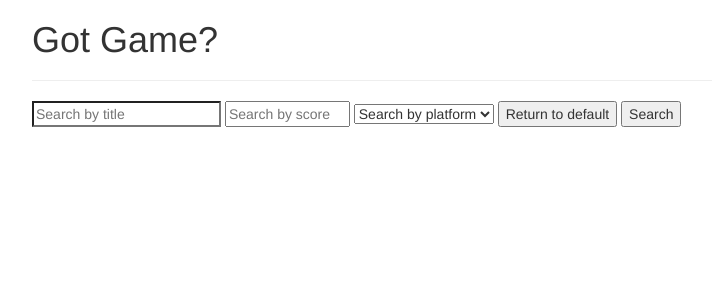
After one commit to tashachin/GotGame, a Flask app: page /advanced-search in a window 1280 px wide. The commit adds this page. Shown: the top 300 px of the page, without its empty margins (38-750 px from the left). Run offline with Flask 2, Linux system fonts and the light colour scheme; some libraries are stand-ins or nearby versions.

Commit message:
Working on handling filters.

```diff
--- /dev/null
+++ b/helper.py
@@ -0,0 +1 @@
+"""Contains computational functions to be used in server."""
--- a/server.py
+++ b/server.py
@@ -36,20 +36,37 @@ def advanced_search():
 # Splitting up search bar leads for debugging
 # May consider merging after testing
 
-def show_basic_results():
-	"""Displays results from homepage search-bar."""
+# def show_basic_results():
+# 	"""Displays results from homepage search-bar."""
 
-	title = request.args.get('title')
+# 	title = request.args.get('title')
 
-	# .ilike ignores case when filtering
-	game = Game.query.filter(Game.title.ilike('%' + title + '%')).first()
+# 	# .ilike ignores case when filtering
+# 	game = Game.query.filter(Game.title.ilike('%' + title + '%')).first()
 
-	return render_template('game_info.html',
-						   game=game)
+# 	return render_template('game_info.html',
+# 						   game=game)
 
 def show_advanced_results():
 	"""Displays results after filters get applied."""
-	pass
+
+	title = request.args.get('title')
+	score = request.args.get('score')
+	platform = request.args.get('platform')
+
+	if title:
+		title_query = Game.query.filter(Game.title.ilike('%' + title + '%')).first()
+
+	if score:
+		score_query = Game.query.filter(Game.critic_score >= score).first()
+
+	if platform:
+		platform_query = Game.query.filter(Game.platform.ilike('%' + platform + '%')).first()
+
+	return render_template('test.html',
+						   title_query=title_query,
+						   score_query=score_query,
+						   platform_query=platform_query)
 
 @app.route('/game/<title>') # Game "profile" page
 def show_game_profile():
--- /dev/null
+++ b/static/style.css
@@ -0,0 +1,3 @@
+#score {
+	width: 125px;
+}
--- /dev/null
+++ b/templates/advanced_search.html
@@ -0,0 +1,26 @@
+{% extends 'base.html' %}
+{% block content %}
+<h1>Got Game?</h1>
+<hr>
+<div>
+<form action='/search-results'>
+	<input id='game-title' name='title' type='search' placeholder='Search by title'>
+	<input id='score' name='score' type='number' min='1' max='10' placeholder='Search by score'>
+	<select id='platform-options' name='platform'>
+	<!-- onchange='showPlatforms()
+		* Use this later when you need to narrow down by style
+		* Display a narrowed-down dropdown depending on which larger
+		category is selected
+		* i.e. If User selects Playstation, display a new dropdown with
+		'Gamecube', 'Wii', 'etc.'-->
+		<option value='' disabled selected>Search by platform</option>
+		<option value='PC'>PC</option>
+		<option value='Xbox'>Xbox</option>
+		<option value='Playstation'>Playstation</option>
+		<option value='Nintendo'>Nintendo</option>
+		<option value='Other'>Other</option>
+	</select>
+	<input type='reset' value='Return to default'>
+	<input type='submit' value='Search'>
+</div>
+{% endblock %}
--- a/templates/base.html
+++ b/templates/base.html
@@ -2,7 +2,7 @@
 <!doctype html>
 <html>
 <head>
-	<title>[video game]</title>
+	<title>Got Game?</title>
 	<link rel="stylesheet"
         href="https://maxcdn.bootstrapcdn.com/bootstrap/3.3.5/css/bootstrap.css">
     <link rel="stylesheet" href="/static/style.css">
--- a/templates/homepage.html
+++ b/templates/homepage.html
@@ -1,6 +1,6 @@
 {% extends 'base.html' %}
 {% block content %}
-<h1>app title goes here</h1>
+<h1>Got Game?</h1>
 
 <form action='/search-results'>
 
```
Also changed, not shown: templates/game_info.html (added, +31 -0 lines), 1 other file.
